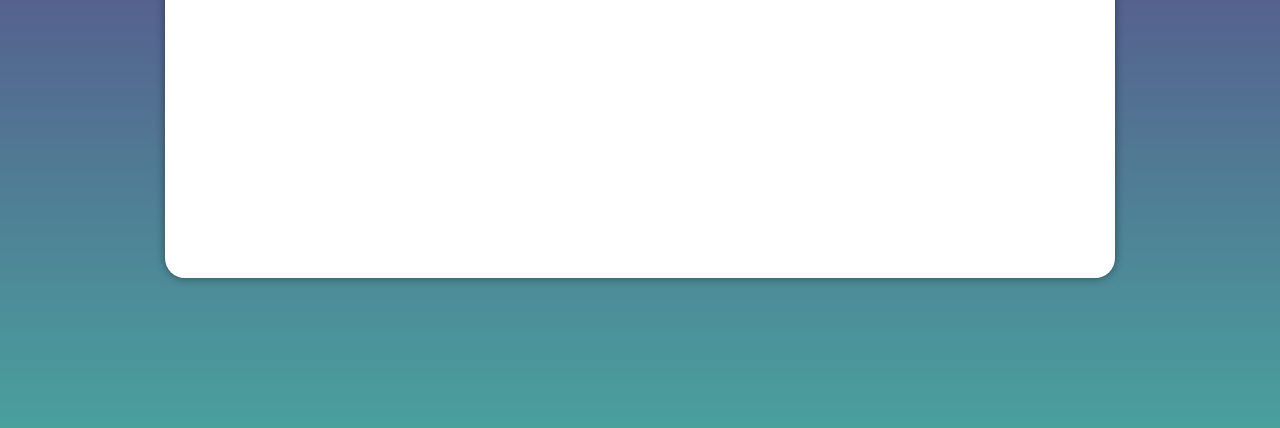
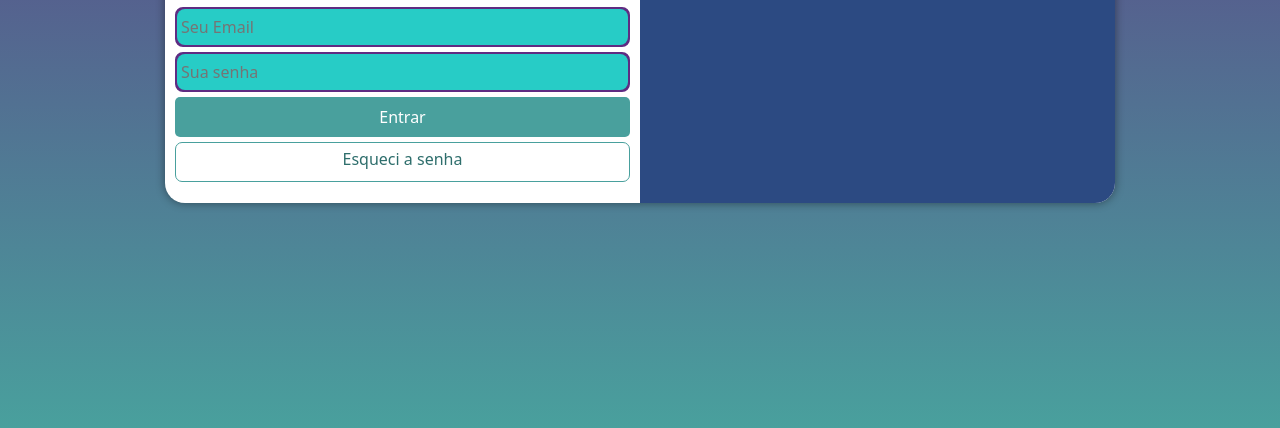
Before and after one commit to gsagapio/Projeto-Login, a plain HTML site: page index.html in a window 1280 px wide. Shown: the part 372-800 px from the top of the page. Drawn offline with nearby package versions, Linux system fonts and the light colour scheme.

Commit message:
finalizando tela de login

```diff
--- a/estilos/mediaq.css
+++ b/estilos/mediaq.css
@@ -7,7 +7,7 @@
 
     section#login {
         width: 80vw;
-
+        height: 280px;
     }
 
     section#login > div#imagem {
@@ -30,6 +30,7 @@
 
     section#login {
         width: 950px;
+        height: 350px;
     }
 
     section#login > div#imagem {
@@ -49,4 +50,6 @@
 
     #formulario > p {
         font-size: 1.2em;
+        margin: 10px 0px;
+    }
 }
--- a/estilos/style.css
+++ b/estilos/style.css
@@ -35,7 +35,7 @@ section#login {
 
     background-color: white;
     width: 250px;
-    height: 500px;
+    height: 515px;
     border-radius: 20px;
     box-shadow: 0px 0px 10px rgba(0, 0, 0, 0.432);
 
@@ -47,7 +47,7 @@ section#login {
 
 section#login > div#imagem{
     display: block;
-    background-color: #5f2c82 url(../imagens/img.jpg) no-repeat;
+    background-color: #2c4a82;
     background-size: cover;
     background-position: left bottom;
     height: 200px;
@@ -66,3 +66,66 @@ section#login > div#formulario{
 #formulario > p {
     font-size: 0.8em;
 }
+
+form > input[type=submit] {
+    display: block;
+    font-size: 1em;
+    width: 100%;
+    height: 40px;
+    background-color: #49a09d;
+    color: white;
+    border: none;
+    border-radius: 5px;
+    cursor: pointer;
+}
+
+form > input[type=submit]:hover {
+    background-color: #2e6e6c;
+}
+
+form > a.botao {
+    display: block;
+    text-align: center;
+    font-size: 1em;
+    width: 100%;
+    height: 40px;
+    padding-top: 5px;
+    margin-top: 5px;
+    background-color: white;
+    color: #2e6e6c;
+    border: 1px solid #49a09d;
+    border-radius: 7px;
+    text-decoration: none;
+}
+
+form > a.botao:hover {
+    background-color: #21dfd8;
+}
+
+form > div.campo {
+    background-color: #5f2c82;
+    border: 2px solid #5f2c82;
+    display: block;
+    width: 100%;
+    height: 40px;
+    border-radius: 8px;
+    margin: 5px 0px;
+}
+
+div.campo > label {
+    display: none;
+}
+
+div.campo > input {
+    background-color: #27ccc6;
+    font-size: 1em;
+    width: 100%;
+    height: 100%;
+    border: 0px;
+    border-radius: 8px;
+    padding: 4px;
+}
+
+div.campo > input :focus-within {
+   background-color: white;
+}
--- a/index.html
+++ b/index.html
@@ -30,7 +30,7 @@
                     <label for="isenha">Senha</label>
                    </div>
                    <input type="submit" value="Entrar">
-                   <a href="esqueci.html">Esqueci a senha</a>
+                   <a href="esqueci.html" class="botao">Esqueci a senha</a>
                 </form>
             </div>
         </section>
```
